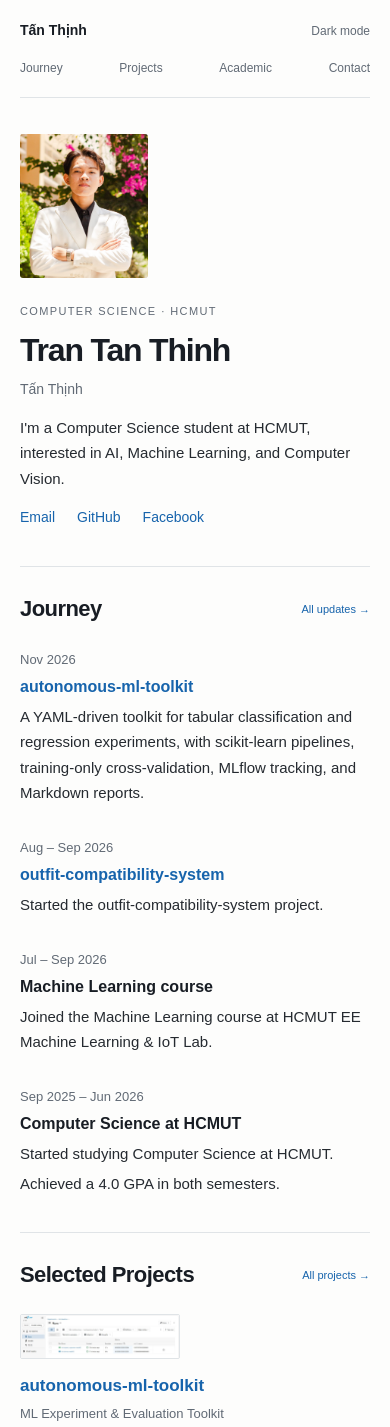
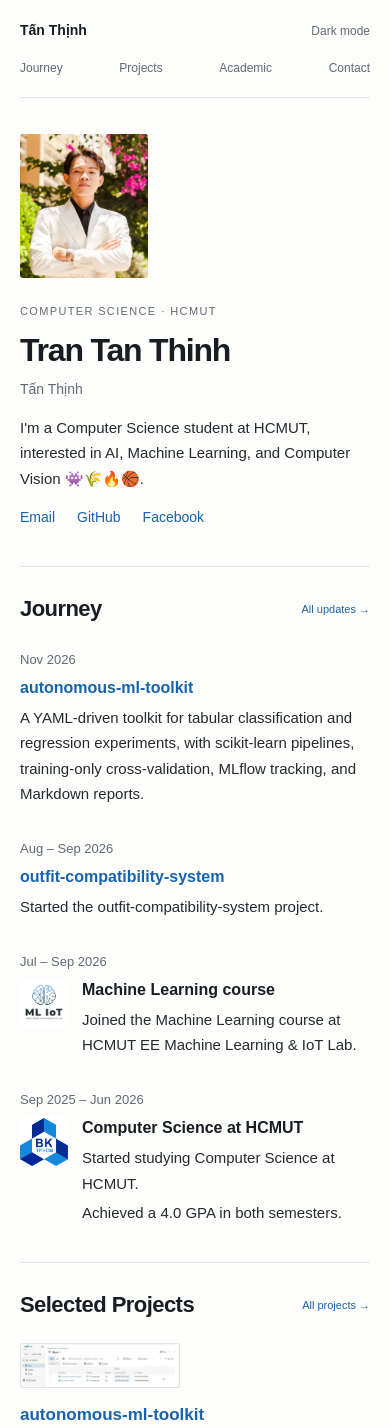
Before and after one commit to ThinhTran2208/portfolio, a Next.js app: page / in a window 390 px wide. Shown: the top 1427 px of the page. Built offline with nearby package versions, Linux system fonts and the light colour scheme.

Commit message:
Add Journey logos and update personal introduction

```diff
--- a/src/app/globals.css
+++ b/src/app/globals.css
@@ -226,6 +226,34 @@ img {
 }
 .dated-row:last-child {
   margin-bottom: 0;
+}
+.journey-list .journey-row {
+  grid-template-columns: 155px 64px minmax(0, 1fr);
+  column-gap: 20px;
+  align-items: start;
+}
+.journey-date {
+  grid-column: 1;
+  grid-row: 1;
+}
+.journey-logo {
+  grid-column: 2;
+  grid-row: 1;
+  width: 64px;
+  height: 64px;
+  background: #fff;
+  border-radius: 3px;
+}
+.journey-logo img {
+  display: block;
+  width: 100%;
+  height: 100%;
+  object-fit: contain;
+}
+.journey-content {
+  grid-column: 3;
+  grid-row: 1;
+  min-width: 0;
 }
 .date-label {
   font-size: 13px;
@@ -579,6 +607,27 @@ main {
     gap: 7px;
     margin-bottom: 26px;
   }
+  .journey-list .journey-row {
+    grid-template-columns: 48px minmax(0, 1fr);
+    gap: 8px 14px;
+  }
+  .journey-date {
+    grid-column: 1 / -1;
+    grid-row: 1;
+  }
+  .journey-logo {
+    grid-column: 1;
+    grid-row: 2;
+    width: 48px;
+    height: 48px;
+  }
+  .journey-content {
+    grid-column: 1 / -1;
+    grid-row: 2;
+  }
+  .journey-row.has-logo .journey-content {
+    grid-column: 2;
+  }
   .project-row.has-image {
     grid-template-columns: minmax(0, 1fr);
     gap: 16px;
--- a/src/app/page.tsx
+++ b/src/app/page.tsx
@@ -35,10 +35,7 @@ export default function Home() {
           <p className="native-name" lang="vi">
             {profile.nativeName}
           </p>
-          <p className="intro-copy">
-            I&apos;m a Computer Science student at HCMUT, interested in AI,
-            Machine Learning, and Computer Vision.
-          </p>
+          <p className="intro-copy">{profile.description}</p>
           <ContactLinks />
         </div>
       </section>
--- a/src/components/ContentLists.tsx
+++ b/src/components/ContentLists.tsx
@@ -27,11 +27,25 @@ export function JourneyList() {
   return (
     <ol className="journey-list">
       {journeyEntries.map((entry) => (
-        <li className="dated-row" key={entry.startDate + entry.title}>
-          <div className="date-label" title={entry.period}>
+        <li
+          className={"dated-row journey-row" + (entry.image ? " has-logo" : "")}
+          key={entry.startDate + entry.title}
+        >
+          <div className="date-label journey-date" title={entry.period}>
             {entry.dateLabel}
           </div>
-          <div>
+          {entry.image && (
+            <div className="journey-logo">
+              <Image
+                src={entry.image.src}
+                alt={entry.image.alt}
+                width={64}
+                height={64}
+                sizes="(max-width: 600px) 48px, 64px"
+              />
+            </div>
+          )}
+          <div className="journey-content">
             <h3>
               {entry.href ? (
                 <Link href={entry.href}>{entry.title}</Link>
--- a/src/data/news.ts
+++ b/src/data/news.ts
@@ -4,6 +4,7 @@ export type NewsEntry = {
   period: string;
   title: string;
   href?: string;
+  image?: { src: string; alt: string };
   details: string[];
 };
 
@@ -24,15 +25,17 @@ export const newsEntries: NewsEntry[] = [
     period: "01/08/2026 — 01/09/2026",
     title: "outfit-compatibility-system",
     href: "/projects/ai-fashion-assistant",
-    details: [
-      "Started the outfit-compatibility-system project.",
-    ],
+    details: ["Started the outfit-compatibility-system project."],
   },
   {
     startDate: "2026-07-01",
     dateLabel: "Jul – Sep 2026",
     period: "01/07/2026 — 01/09/2026",
     title: "Machine Learning course",
+    image: {
+      src: "/journey/mliot-logo.png",
+      alt: "HCMUT EE Machine Learning & IoT Lab logo",
+    },
     details: [
       "Joined the Machine Learning course at HCMUT EE Machine Learning & IoT Lab.",
     ],
@@ -42,6 +45,10 @@ export const newsEntries: NewsEntry[] = [
     dateLabel: "Sep 2025 – Jun 2026",
     period: "01/09/2025 — 01/06/2026",
     title: "Computer Science at HCMUT",
+    image: {
+      src: "/journey/hcmut-logo.png",
+      alt: "Ho Chi Minh City University of Technology logo",
+    },
     details: [
       "Started studying Computer Science at HCMUT.",
       "Achieved a 4.0 GPA in both semesters.",
--- a/src/data/profile.ts
+++ b/src/data/profile.ts
@@ -2,7 +2,7 @@ export const profile = {
   name: "Tran Tan Thinh",
   nativeName: "Tấn Thịnh",
   description:
-    "Computer Science student at HCMUT, interested in AI, Machine Learning, and Computer Vision.",
+    "I'm a Computer Science student at HCMUT, interested in AI, Machine Learning, and Computer Vision 👾🌾🔥️🏀.",
   email: "abcthinh2208@gmail.com",
   portrait: "/01.jpg",
   links: [
```
Also changed, not shown: public/journey/hcmut-logo.png (added), public/journey/mliot-logo.png (added).
